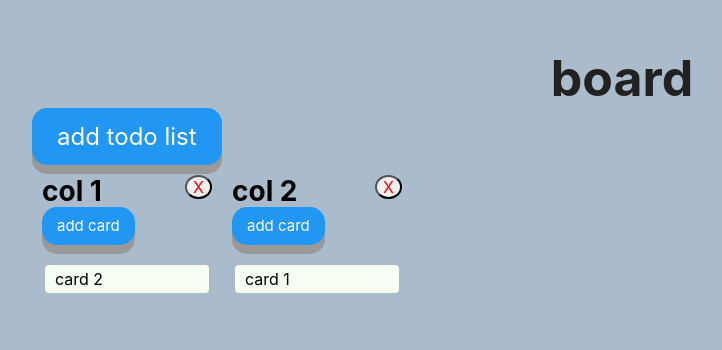
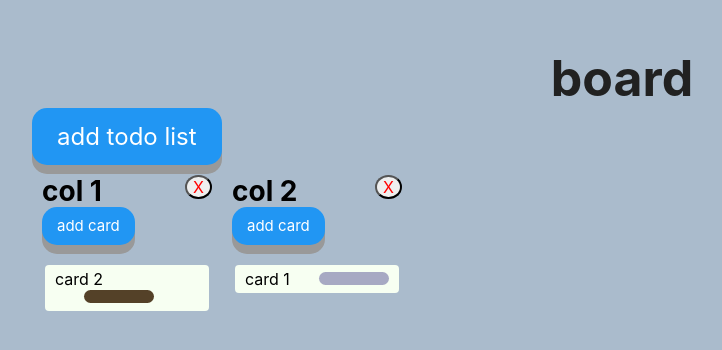
Before and after one commit to Viktor-sun/job-tasks-my-trello, a React (Create React App) app: page /board in a window 1280 px wide. Shown: the top 350 px of the page, without its empty margins (18-740 px from the left). Built offline with nearby package versions, Linux system fonts and the light colour scheme.

Commit message:
add styles

```diff
--- a/src/components/Card/Card.tsx
+++ b/src/components/Card/Card.tsx
@@ -5,15 +5,19 @@ import { navRoutes } from "../../routes";
 interface IProps {
   title: string;
   cardId: string;
+  label: string;
 }
 
-const Card = ({ title, cardId }: IProps) => {
+const Card = ({ title, cardId, label }: IProps) => {
   return (
     <Link
       style={{ color: "inherit", textDecoration: "none" }}
       to={`${navRoutes.board}/${cardId}`}
     >
-      <Item>{title}</Item>
+      <Item>
+        {title}
+        <Label bgColor={label}></Label>
+      </Item>
     </Link>
   );
 };
@@ -30,4 +34,15 @@ const Item = styled.li`
   }
 `;
 
+type TLabelProps = { bgColor: string };
+
+const Label = styled.span<TLabelProps>`
+  display: inline-block;
+  width: 70px;
+  margin-left: 29px;
+  height: 13px;
+  border-radius: 7px;
+  background-color: ${({ bgColor }) => bgColor};
+`;
+
 export default Card;
--- a/src/components/Cards/Cards.tsx
+++ b/src/components/Cards/Cards.tsx
@@ -2,14 +2,30 @@ import styled from "styled-components";
 import Card from "../Card";
 
 interface IProps {
-  cards: { id: string; title: string }[];
+  cards: {
+    id: string;
+    title: string;
+    owner: string;
+    summary: string;
+    date: Date;
+    status: string;
+    reporter: string;
+    description: string;
+    label: string;
+    priority: string;
+  }[];
 }
 
 const Cards = ({ cards }: IProps) => {
   return (
     <List>
       {cards.map((card) => (
-        <Card key={card.id} cardId={card.id} title={card.title} />
+        <Card
+          key={card.id}
+          cardId={card.id}
+          title={card.title}
+          label={card.label}
+        />
       ))}
     </List>
   );
--- a/src/pages/Card.tsx
+++ b/src/pages/Card.tsx
@@ -13,8 +13,7 @@ const Card = () => {
   const { cardId } = useParams();
   const navigate = useNavigate();
   const [showForm, setShowForm] = useState(false);
-
-  // const [showInputChangeTitle, setShowInputChangeTitle] = useState(false);
+  const [showMoveToColumn, setShowMoveToColumn] = useState(false);
 
   const cards = useSelector(boardSelectors.getCards);
   const card = cards.find((card) => card.id === cardId);
@@ -25,26 +24,6 @@ const Card = () => {
     setShowForm((prevShow) => !prevShow);
   }, []);
 
-  // const [titleInputValue, setTitleInputValue] = useState(card?.title);
-  // const handleChange = (e: React.ChangeEvent<HTMLInputElement>) =>
-  //   setTitleInputValue(e.currentTarget.value);
-
-  // const handleShowChangeTitle = () => setShowInputChangeTitle((prev) => !prev);
-  // const handleChangeTitle = () => {
-  //   if (titleInputValue === "" || titleInputValue === card?.title) {
-  //     handleShowChangeTitle();
-  //     return;
-  //   }
-
-  //   dispatch(
-  //     boardActions.changeCardTitle.Request({
-  //       id: cardId,
-  //       title: titleInputValue,
-  //     })
-  //   );
-  //   handleShowChangeTitle();
-  // };
-
   const handleBack = () => navigate(-1);
 
   const handleDeleteCard = () => {
@@ -52,9 +31,12 @@ const Card = () => {
     navigate(-1);
   };
 
+  const handleShowMoveToColumn = () => setShowMoveToColumn((prev) => !prev);
+
   const columns = useSelector(boardSelectors.getColumns);
   const handleMove = (columnId: string) => () => {
     dispatch(boardActions.changeCardOwner.Request({ cardId, columnId }));
+    handleShowMoveToColumn();
   };
 
   const getCurrentColumn = () =>
@@ -68,29 +50,26 @@ const Card = () => {
             back
           </Button>
 
-          <ul>
-            {columns.map((column) => (
-              <li key={column.id} onClick={handleMove(column.id)}>
-                move to: {column.title}
-              </li>
-            ))}
-          </ul>
+          <Button type="button" onClick={handleShowMoveToColumn}>
+            move
+          </Button>
+
           <Button type="button" onClick={handleDeleteCard}>
             delete card
           </Button>
         </ButtonContainer>
-
-        <p>in column {getCurrentColumn()}</p>
+        {showMoveToColumn && (
+          <Columns>
+            {columns.map((column) => (
+              <Column key={column.id} onClick={handleMove(column.id)}>
+                to: {column.title}
+              </Column>
+            ))}
+          </Columns>
+        )}
+        <CurrentColumn>in column {getCurrentColumn()}</CurrentColumn>
         <Title>{card?.title}</Title>
-        {/* {showInputChangeTitle && (
-          <Input
-            type="text"
-            autoFocus
-            value={titleInputValue}
-            onChange={handleChange}
-            onBlur={handleChangeTitle}
-          />
-        )} */}
+        <Label bgColor={card?.label} />
 
         <DetailsList>
           <Item>Summary: {card?.summary}</Item>
@@ -98,7 +77,6 @@ const Card = () => {
           <Item>Priority: {card?.priority}</Item>
           <Item>Reporter: {card?.reporter}</Item>
           <Item>Status: {card?.status}</Item>
-          <Item>Label: {card?.label}</Item>
           <Item>Date: {card?.date.toLocaleString()}</Item>
         </DetailsList>
 
@@ -108,13 +86,14 @@ const Card = () => {
           </Modal>
         )}
 
-        <Button onClick={toggleShowForm}>Edit card</Button>
+        <StyledButton onClick={toggleShowForm}>Edit card</StyledButton>
       </Container>
     </PageWrapper>
   );
 };
 
 const Container = styled.div`
+  position: relative;
   margin: auto;
   max-width: 600px;
 `;
@@ -122,6 +101,49 @@ const Container = styled.div`
 const ButtonContainer = styled.div`
   display: flex;
   justify-content: space-between;
+`;
+
+const StyledButton = styled(Button)`
+  display: flex;
+
+  margin: 0 auto;
+`;
+
+const Columns = styled.ul`
+  position: absolute;
+  top: 35px;
+  right: 178px;
+  list-style: none;
+  padding: 10px;
+  margin: 0;
+  font-size: 27px;
+  border-radius: 7px;
+  background-color: #fff;
+  cursor: pointer;
+`;
+
+const Column = styled.li`
+  padding: 5px;
+  border-radius: 7px;
+  transition: background-color 250ms, color 250ms;
+  &:hover {
+    background-color: ${(props) => props.theme.colors.accentColor};
+    color: #ffffff;
+  }
+`;
+
+const CurrentColumn = styled.p`
+  font-size: 20px;
+`;
+
+type TLabelProps = { bgColor?: string };
+
+const Label = styled.span<TLabelProps>`
+  display: inline-block;
+  width: 100%;
+  height: 44px;
+  border-radius: 7px;
+  background-color: ${({ bgColor }) => (bgColor ? bgColor : "#fff")};
 `;
 
 const DetailsList = styled.ul`
```
